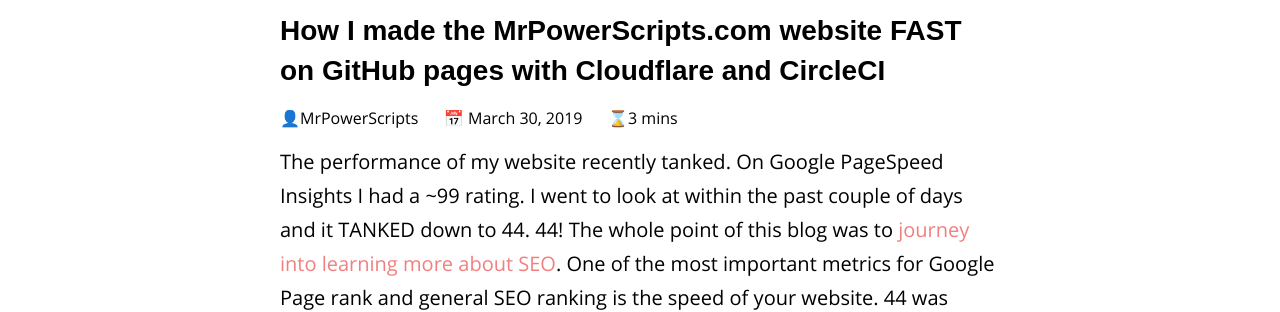
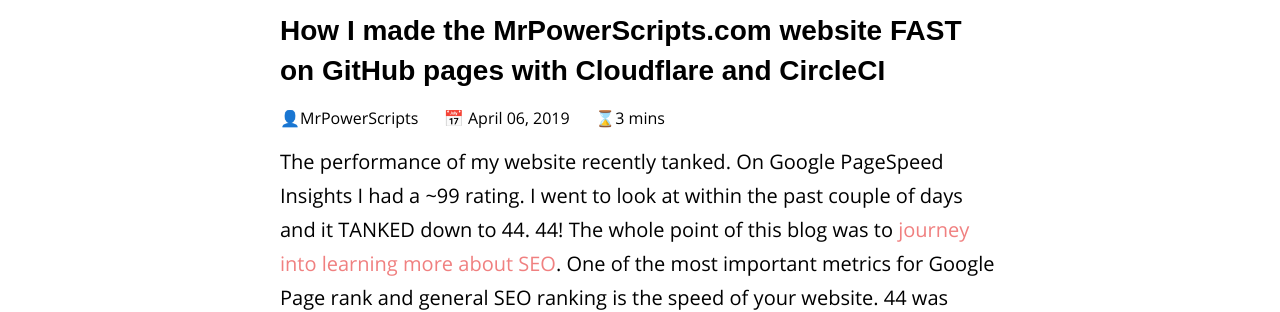
Before and after one commit to MrPowerScripts/MrPowerScripts.com, a Jekyll site: the page built from index.html, in a window 1280 px wide and 900 px high. Shown: the part 134-446 px from the top of the window. Built offline with Jekyll 4.4.1, drawn with Linux system fonts in a browser that asks for light colours; the list of posts is cut into pages by our own code.

Commit message:
wrong date whoops

```diff
--- a/_posts/2019-04-06-faster-github-pages-with-cloudflare-circleci.md
+++ b/_posts/2019-04-06-faster-github-pages-with-cloudflare-circleci.md
@@ -1,7 +1,7 @@
 ---
 layout: post
 title: How I made the MrPowerScripts.com website FAST on GitHub pages with Cloudflare and CircleCI
-date: 2019-03-30 10:00:45+00
+date: 2019-04-06 11:00:45+00
 tags: [mrpowerscripts, CircleCI automation, Cloudflare, improve website speed, website speed tips, Cloudflare caching, Cloudflare website speed ]
 description-long: The performance of my website recently tanked. On Google PageSpeed Insights I had a ~99 rating. I went to look at within the past couple of days and it TANKED down to 44. 44! The whole point of this blog was to journey into learning more about SEO. One of the most important metrics for Google Page rank and general SEO ranking is the speed of your website. 44 was unacceptable. I needed to change some things FAST to make the website FAST. I even have the charts to show how much faster it is. Wait until you see the results!
 ---
```
